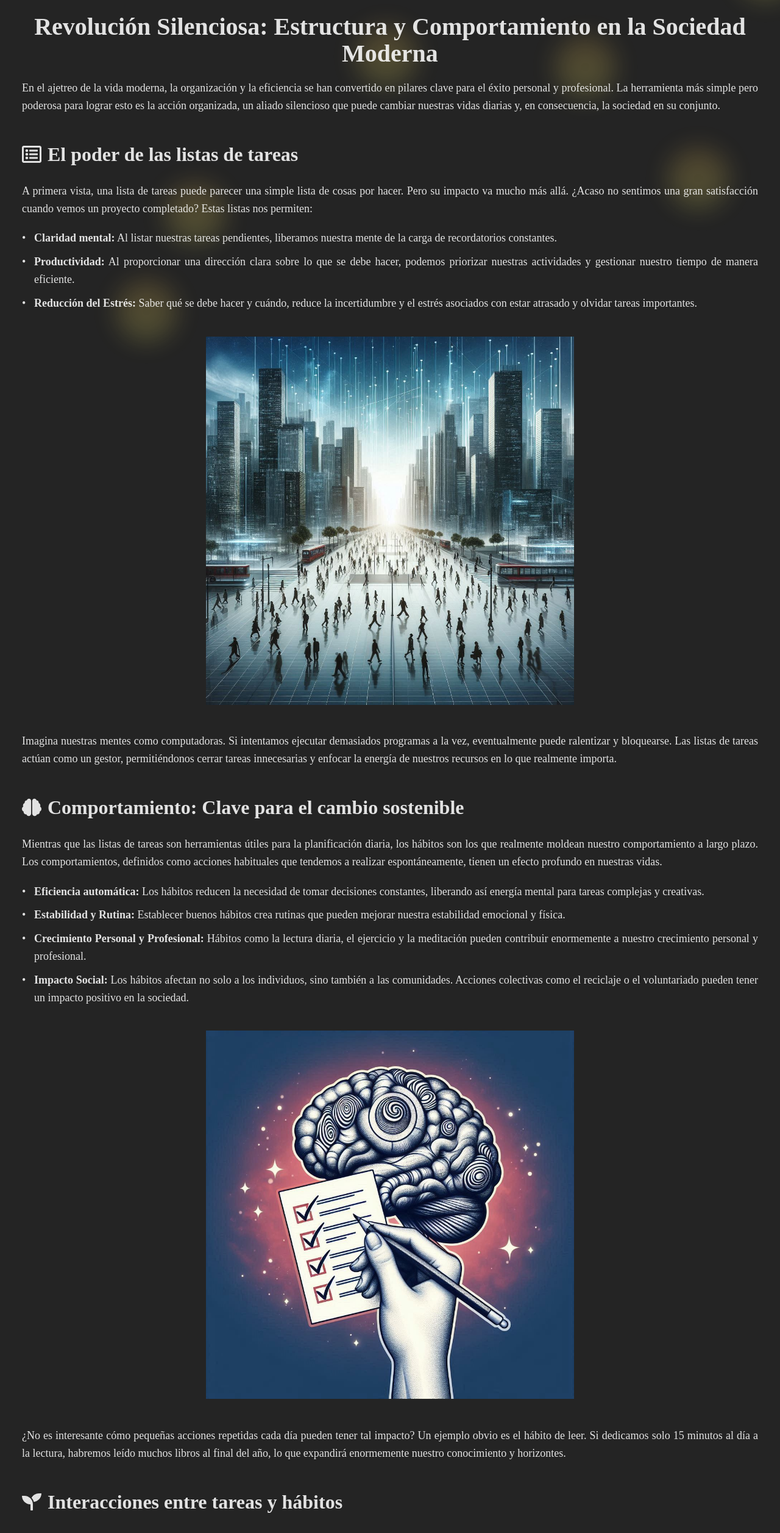
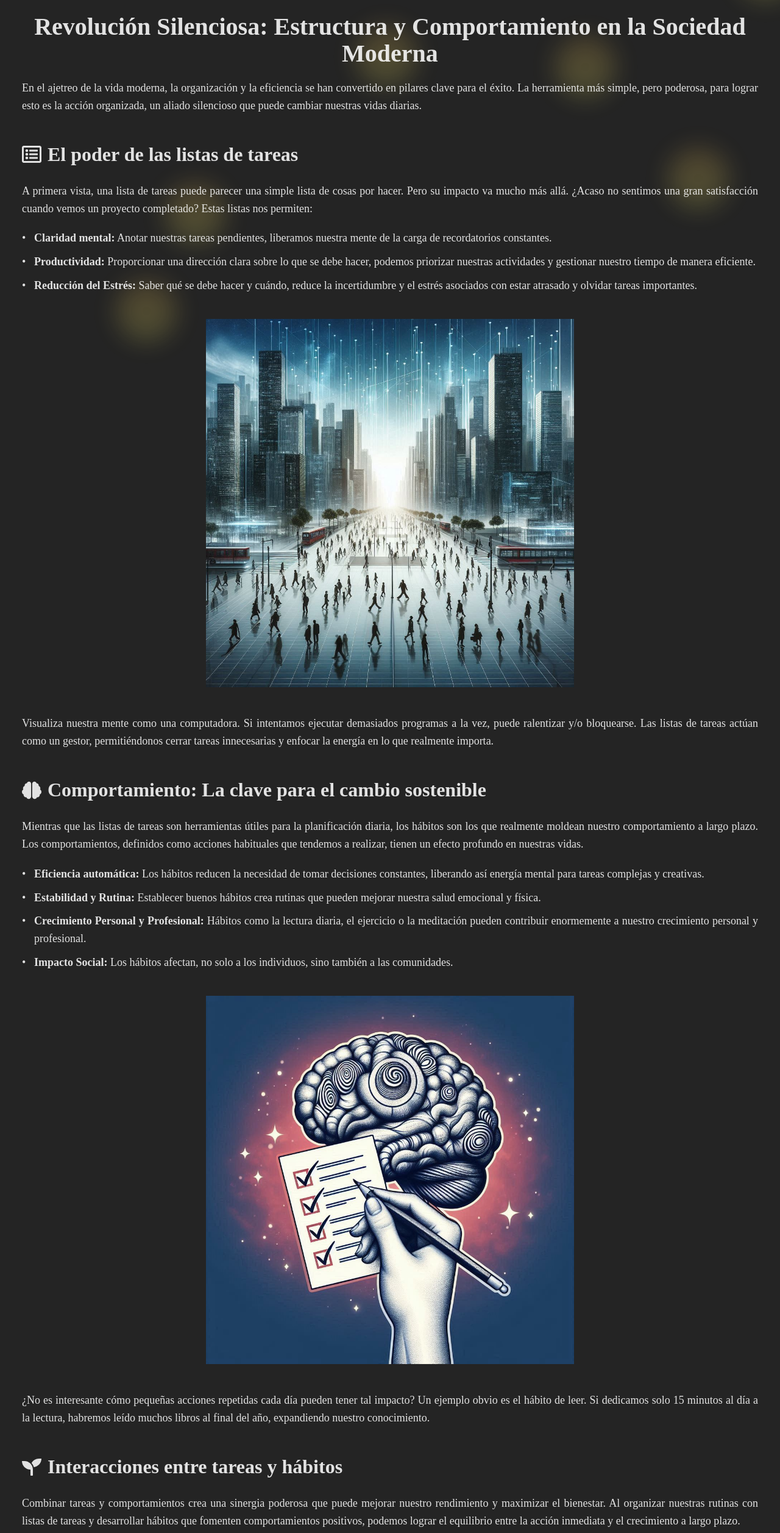
Before and after one commit to alexandrearabian/PaginaWebEspanol, a React (Vite) app: page /blog-post in a window 1280 px wide. Shown: the part 180-2694 px from the top of the page at 61% size. Built offline with nearby package versions, Linux system fonts and the light colour scheme.

Commit message:
Changes in Blog

```diff
--- a/src/components/BlogPost.jsx
+++ b/src/components/BlogPost.jsx
@@ -13,46 +13,46 @@ function BlogPost() {
         <>
             <div className="blog-post">
                 <h1>Revolución Silenciosa: Estructura y Comportamiento en la Sociedad Moderna</h1>
-                <p>En el ajetreo de la vida moderna, la organización y la eficiencia se han convertido en pilares clave para el éxito personal y profesional. La herramienta más simple pero poderosa para lograr esto es la acción organizada, un aliado silencioso que puede cambiar nuestras vidas diarias y, en consecuencia, la sociedad en su conjunto.</p>
+                <p>En el ajetreo de la vida moderna, la organización y la eficiencia se han convertido en pilares clave para el éxito. La herramienta más simple, pero poderosa, para lograr esto es la acción organizada, un aliado silencioso que puede cambiar nuestras vidas diarias.</p>
 
                 <h2><FaRegListAlt /> El poder de las listas de tareas</h2>
                 <p>A primera vista, una lista de tareas puede parecer una simple lista de cosas por hacer. Pero su impacto va mucho más allá. ¿Acaso no sentimos una gran satisfacción cuando vemos un proyecto completado? Estas listas nos permiten:</p>
                 <ul>
-                    <li><b>Claridad mental:</b> Al listar nuestras tareas pendientes, liberamos nuestra mente de la carga de recordatorios constantes.</li>
-                    <li><b>Productividad:</b> Al proporcionar una dirección clara sobre lo que se debe hacer, podemos priorizar nuestras actividades y gestionar nuestro tiempo de manera eficiente.</li>
+                    <li><b>Claridad mental:</b> Anotar nuestras tareas pendientes, liberamos nuestra mente de la carga de recordatorios constantes.</li>
+                    <li><b>Productividad:</b> Proporcionar una dirección clara sobre lo que se debe hacer, podemos priorizar nuestras actividades y gestionar nuestro tiempo de manera eficiente.</li>
                     <li><b>Reducción del Estrés:</b> Saber qué se debe hacer y cuándo, reduce la incertidumbre y el estrés asociados con estar atrasado y olvidar tareas importantes.</li>
                 </ul>
                 <img src={Image1} alt="To-do list illustration" />
-                <p>Imagina nuestras mentes como computadoras. Si intentamos ejecutar demasiados programas a la vez, eventualmente puede ralentizar y bloquearse. Las listas de tareas actúan como un gestor, permitiéndonos cerrar tareas innecesarias y enfocar la energía de nuestros recursos en lo que realmente importa.</p>
+                <p>Visualiza nuestra mente como una computadora. Si intentamos ejecutar demasiados programas a la vez, puede ralentizar y/o bloquearse. Las listas de tareas actúan como un gestor, permitiéndonos cerrar tareas innecesarias y enfocar la energía en lo que realmente importa.</p>
 
-                <h2><FaBrain /> Comportamiento: Clave para el cambio sostenible</h2>
-                <p>Mientras que las listas de tareas son herramientas útiles para la planificación diaria, los hábitos son los que realmente moldean nuestro comportamiento a largo plazo. Los comportamientos, definidos como acciones habituales que tendemos a realizar espontáneamente, tienen un efecto profundo en nuestras vidas.</p>
+                <h2><FaBrain /> Comportamiento: La clave para el cambio sostenible</h2>
+                <p>Mientras que las listas de tareas son herramientas útiles para la planificación diaria, los hábitos son los que realmente moldean nuestro comportamiento a largo plazo. Los comportamientos, definidos como acciones habituales que tendemos a realizar, tienen un efecto profundo en nuestras vidas.</p>
                 <ul>
                     <li><b>Eficiencia automática: </b>Los hábitos reducen la necesidad de tomar decisiones constantes, liberando así energía mental para tareas complejas y creativas.</li>
-                    <li><b>Estabilidad y Rutina:</b> Establecer buenos hábitos crea rutinas que pueden mejorar nuestra estabilidad emocional y física.</li>
-                    <li><b>Crecimiento Personal y Profesional:</b> Hábitos como la lectura diaria, el ejercicio y la meditación pueden contribuir enormemente a nuestro crecimiento personal y profesional.</li>
-                    <li><b>Impacto Social:</b> Los hábitos afectan no solo a los individuos, sino también a las comunidades. Acciones colectivas como el reciclaje o el voluntariado pueden tener un impacto positivo en la sociedad.</li>
+                    <li><b>Estabilidad y Rutina:</b> Establecer buenos hábitos crea rutinas que pueden mejorar nuestra salud emocional y física.</li>
+                    <li><b>Crecimiento Personal y Profesional:</b> Hábitos como la lectura diaria, el ejercicio o la meditación pueden contribuir enormemente a nuestro crecimiento personal y profesional.</li>
+                    <li><b>Impacto Social:</b> Los hábitos afectan, no solo a los individuos, sino también a las comunidades.</li>
                 </ul>
                 <img src={Image2} alt="Habits illustration" />
-                <p>¿No es interesante cómo pequeñas acciones repetidas cada día pueden tener tal impacto? Un ejemplo obvio es el hábito de leer. Si dedicamos solo 15 minutos al día a la lectura, habremos leído muchos libros al final del año, lo que expandirá enormemente nuestro conocimiento y horizontes.</p>
+                <p>¿No es interesante cómo pequeñas acciones repetidas cada día pueden tener tal impacto? Un ejemplo obvio es el hábito de leer. Si dedicamos solo 15 minutos al día a la lectura, habremos leído muchos libros al final del año, expandiendo nuestro conocimiento.</p>
 
                 <h2><FaSeedling /> Interacciones entre tareas y hábitos</h2>
-                <p>Combinar tareas y comportamientos crea una sinergia poderosa que puede mejorar nuestro rendimiento y maximizar el bienestar. Al organizar nuestras rutinas diarias con listas de tareas y desarrollar hábitos que fomenten comportamientos positivos, podemos lograr el equilibrio perfecto entre la acción inmediata y el crecimiento a largo plazo.</p>
-                <p>Implementación de hábitos a través de listas de tareas: Podemos implementar nuestras listas de tareas con tareas específicas que nos ayuden a desarrollar nuevos hábitos, como "Leer durante 30 minutos" o "Meditar durante 10 minutos".</p>
+                <p>Combinar tareas y comportamientos crea una sinergia poderosa que puede mejorar nuestro rendimiento y maximizar el bienestar. Al organizar nuestras rutinas con listas de tareas y desarrollar hábitos que fomenten comportamientos positivos, podemos lograr el equilibrio entre la acción inmediata y el crecimiento a largo plazo.</p>
+                <p>Podemos implementar nuestras listas de tareas con tareas específicas que nos ayuden a desarrollar nuevos hábitos, como "Leer durante 30 minutos" o "Meditar durante 10 minutos".</p>
                 <img src={Image3} alt="Task and habit illustration" />
-                <p>Imagina un atleta entrenando para un maratón. También necesitan una rutina de entrenamiento diaria (su lista de tareas) y un entorno saludable, así como buenos hábitos como una buena nutrición y descanso adecuado. Sin esta combinación, sus posibilidades de ganar se reducirían enormemente.</p>
+                <p>Imagina un atleta entrenando para una maratón. También necesita una rutina de entrenamiento diaria (su lista de tareas) y un entorno saludable, además de buenos hábitos, como una buena nutrición y descanso. Con esta combinación, sus posibilidades de ganar se aumentan enormemente.</p>
 
                 <h2><FaUsers /> Impacto en la sociedad</h2>
-                <p>El aumento del uso de listas de tareas y la adopción de hábitos no solo benefician a las personas individualmente, sino que también tienen un impacto positivo en la sociedad en general. Una población que se organiza y actúa de manera efectiva puede:</p>
+                <p>El aumento del uso de listas de tareas y la adopción de hábitos no solo beneficia a las personas individualmente, sino que también tienen un impacto positivo en la sociedad en general. Una población que se organiza y actúa de manera efectiva puede:</p>
                 <ul>
-                    <li><b>Promover un estilo de vida más saludable:</b> Al adoptar hábitos como hacer ejercicio regularmente y llevar una dieta equilibrada, se pueden reducir las enfermedades crónicas y mejorar la calidad de vida de la comunidad en su conjunto.</li>
-                    <li><b>Fortalecer los lazos comunitarios: </b>Participar en actividades como el voluntariado y mostrar respeto por el medio ambiente puede unir a las personas y crear una sensación de solidaridad y responsabilidad compartida.</li>
-                    <li><b>Estimular la creatividad y la innovación: </b>Cuando las personas tienen tiempo para dedicarse a actividades creativas y pensar de manera innovadora, pueden generar ideas nuevas y soluciones innovadoras para los desafíos que enfrenta la sociedad.</li>
+                    <li><b>Promover un estilo de vida más saludable:</b> Al adoptar hábitos, como hacer ejercicio regularmente y llevar una dieta equilibrada, se pueden reducir las enfermedades crónicas y mejorar la calidad de vida de la comunidad en su conjunto.</li>
+                    <li><b>Fortalecer los lazos comunitarios: </b>Participar en actividades como el voluntariado y mostrar respeto por el medio ambiente, puede unir a las personas y crear una sensación de solidaridad y responsabilidad compartida.</li>
+                    <li><b>Estimular la creatividad y la innovación: </b>Cuando las personas tienen tiempo para dedicarse a actividades creativas y pensar de manera innovadora, pueden generar nuevas ideas y soluciones para los desafíos que enfrenta la sociedad.</li>
                 </ul>
                 <img src={Image4} alt="Community impact illustration" />
-                <p>Imagina cómo sería vivir en una sociedad donde la población está más organizada, productiva y comprometida con su bienestar y el de los demás. Ejemplos concretos de esto se pueden encontrar en comunidades donde se practican acciones simples pero significativas, como reciclar y cuidar el medio ambiente. Estas comunidades no solo disfrutan de un entorno más limpio, sino que también cultivan un sentido de responsabilidad compartida y bienestar para todos sus miembros.</p>
+                <p>Imagina cómo sería vivir en una sociedad donde la población está más organizada, productiva y comprometida con su bienestar y el de los demás. Ejemplos concretos de esto se pueden encontrar en comunidades donde se practican acciones simples pero significativas, como reciclar, cuidando el medio ambiente. Estas comunidades no solo disfrutan de un entorno más limpio, sino también cultivan la responsabilidad y bienestar entre sus miembros.</p>
 
-                <p>Las listas de tareas y los hábitos son herramientas poderosas que, cuando se combinan, pueden cambiar no solo nuestras propias vidas, sino también la estructura de nuestra sociedad. En un mundo de distracciones constantes y sobrecarga de información, es más importante que nunca mantenernos organizados y encontrar formas de cultivar buenos hábitos. Adoptar estas prácticas puede ser el primer paso hacia un futuro productivo y saludable. Es hora de empezar a escribir nuestras tareas y construir hábitos que nos guíen hacia una vida mejor.</p>
+                <p>Las listas de tareas y los hábitos son herramientas poderosas que, al combinarse, pueden cambiar nuestras vidas. En un mundo de distracciones constantes y sobrecarga de información, es más importante que nunca encnontrar cierta organización y cultivar buenos hábitos. Adoptar estas prácticas puede ser el primer paso hacia un futuro productivo y saludable. Es hora de empezar a escribir nuestras tareas y construir hábitos que nos guíen hacia una vida mejor.</p>
             </div>
             <footer id="contact" className="footer">
                 <p>
```
